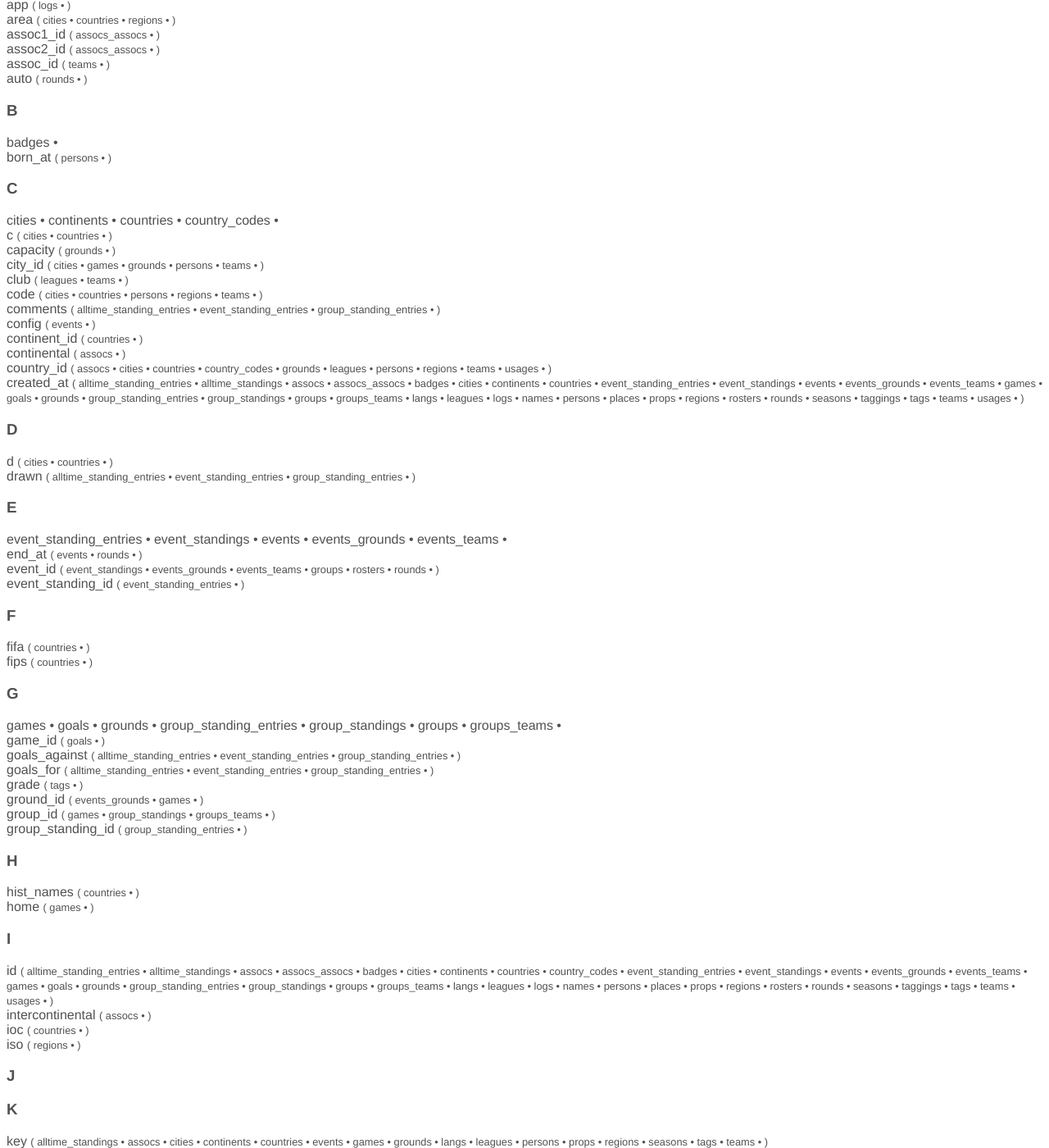
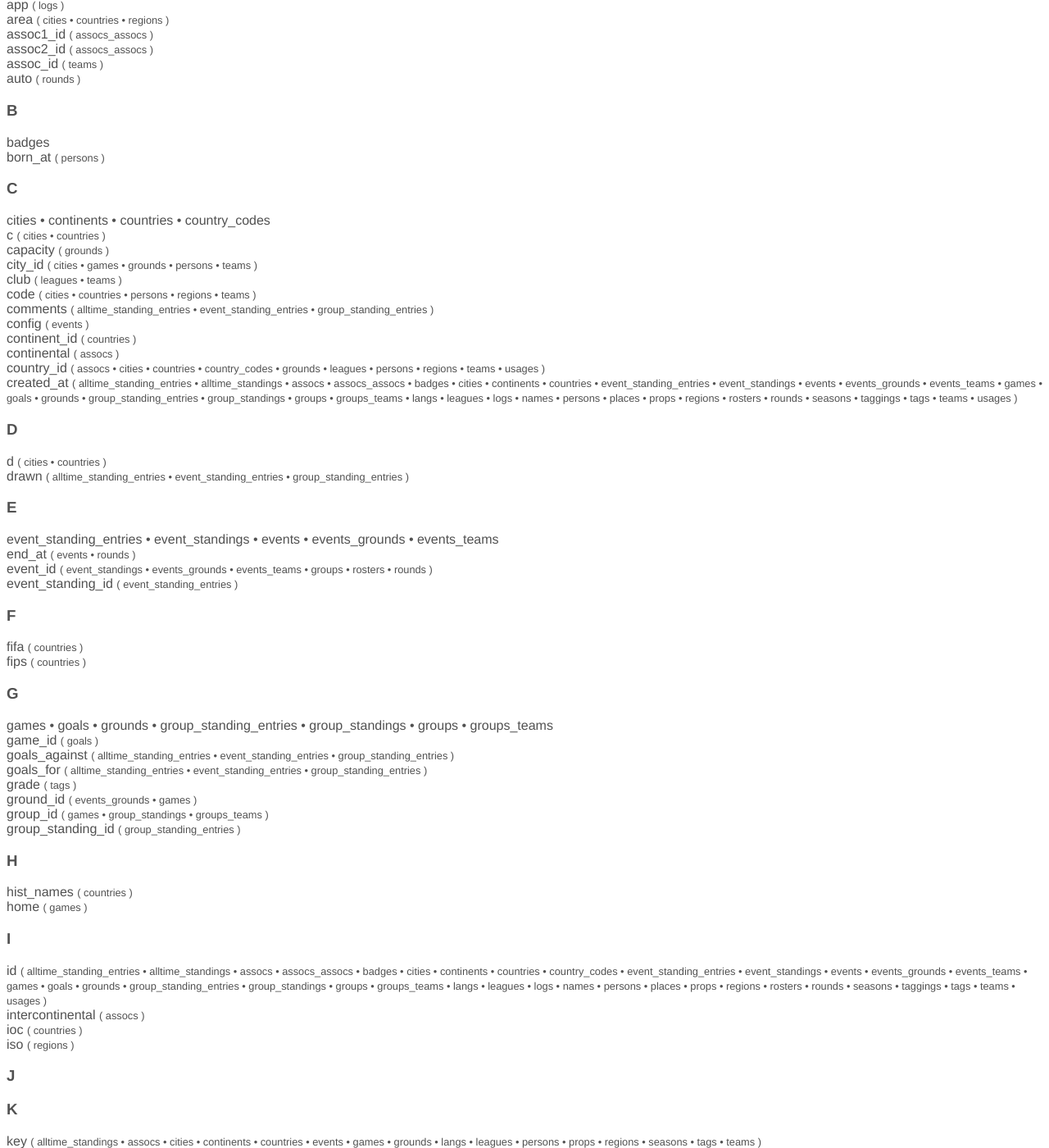
Before and after one commit to schemadoc/schemadoc-theme, a Jekyll site: the page built from symbols.html, in a window 1280 px wide and 1400 px high, scrolled down 360 px. Shown: the whole window at 82% size. Built offline with Jekyll 4.4.1, drawn with Linux system fonts in a browser that asks for light colours; some of the changed text lies outside the part shown.

Commit message:
Do not include bullet for first (or last) table

```diff
--- a/symbols.html
+++ b/symbols.html
@@ -6,10 +6,8 @@ layout: default
 <h2>Symbols A-Z</h2>
 
 {% for symbol in site.data.symbols %}
-  <a href="#{{symbol.name}}">{{ symbol.name }}</a>  •
+  <a href="#{{symbol.name}}">{{ symbol.name }}</a>{% unless forloop.last %}  •{% endunless %}
 {% endfor %}
-
-<!-- todo/fix: do not include bullet for first (or last) table -->
 
 
 {% for symbol in site.data.symbols %}
@@ -18,7 +16,7 @@ layout: default
 {% if symbol.tables.size > 0 %}
 <div class='tables'>
 {% for table in symbol.tables %}
-  {{ table }}  •
+  {{ table }}{% unless forloop.last %}  •{% endunless %}
 {% endfor %}
 </div>
 {% endif %}
@@ -32,7 +30,7 @@ layout: default
      <span class='tables'>
      (
        {% for table in column.tables %}
-         {{ table }} •
+         {{ table }}{% unless forloop.last %} •{% endunless %}
        {% endfor %}
      )
     </span>
```
